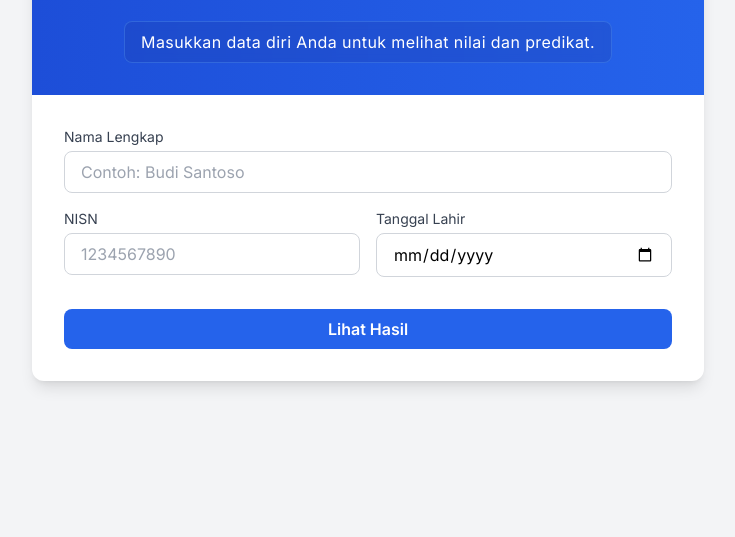
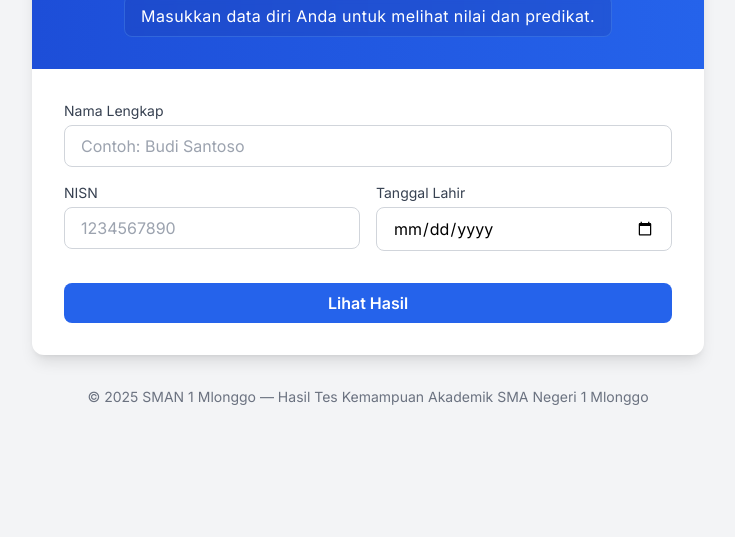
Before and after one commit to arifalhidayah/tka_smansago, a website: page public/index.html in a window 1280 px wide. Shown: the part 263-800 px from the top of the page, without its empty margins (272-1007 px from the left). Drawn offline with nearby package versions, Linux system fonts and the light colour scheme.

Commit message:
update footer
update footer content

```diff
--- a/public/index.html
+++ b/public/index.html
@@ -14,7 +14,7 @@
     </style>
 </head>
 
-<body class="bg-gray-100 min-h-screen flex items-center justify-center p-4">
+<body class="bg-gray-100 min-h-screen flex flex-col items-center justify-center p-4">
 
     <div class="max-w-2xl w-full bg-white rounded-xl shadow-lg overflow-hidden">
 
@@ -105,6 +105,11 @@
         </div>
 
     </div>
+
+    <!-- Footer -->
+    <footer class="mt-8 text-center text-gray-500 text-xs md:text-sm">
+        <p>&copy; 2025 SMAN 1 Mlonggo — Hasil Tes Kemampuan Akademik SMA Negeri 1 Mlonggo</p>
+    </footer>
 
     <!-- JavaScript Logic -->
     <script>
```
